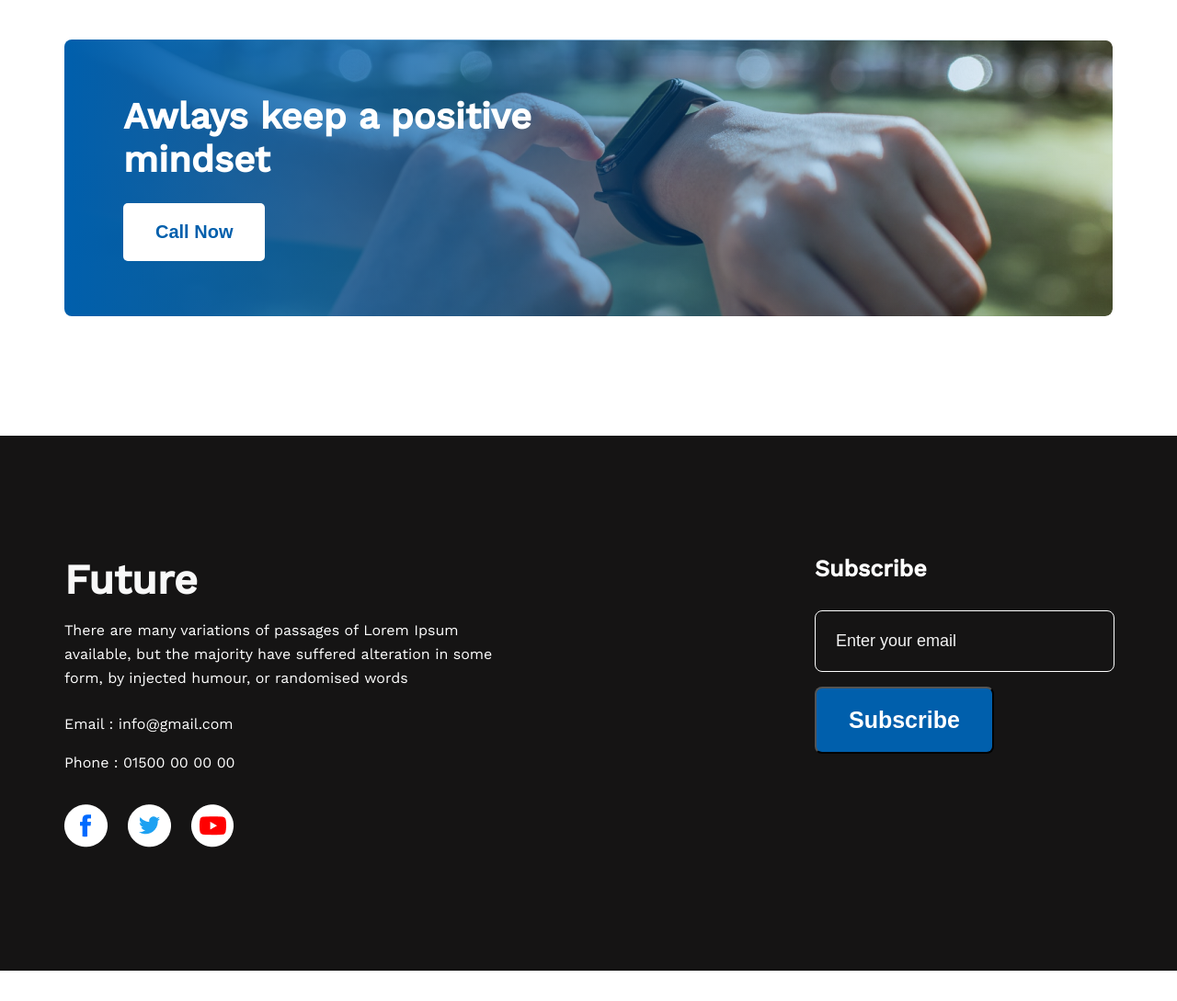
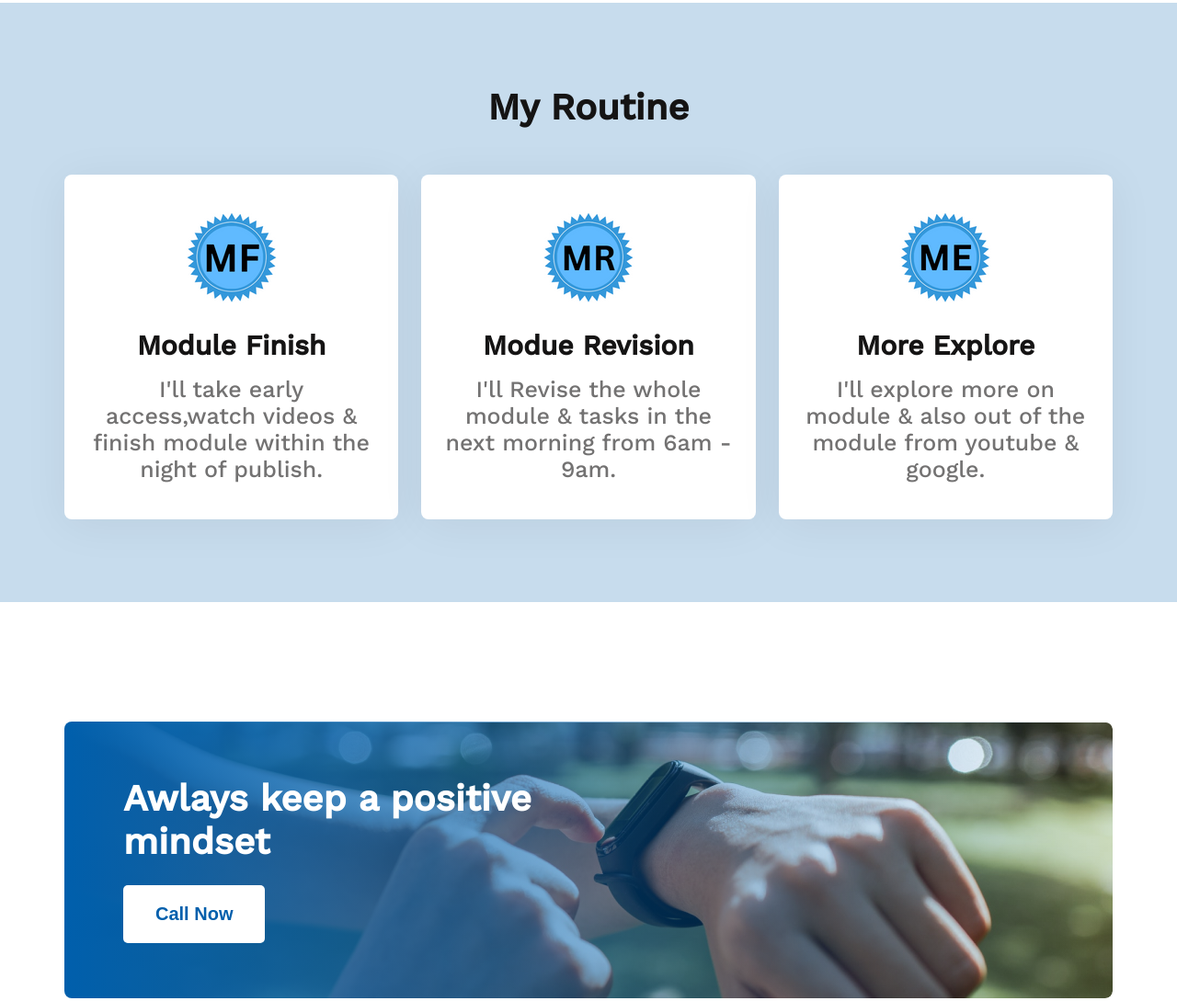
Before and after one commit to devpro-sajid/assignment1, a plain HTML site: page index.html in a window 1280 px wide. Shown: the part 2176-3265 px from the top of the page at 92% size. Before the commit the page ends 3232 px from the top, so only its background shows below. Drawn offline with nearby package versions, Linux system fonts and the light colour scheme.

Commit message:
bonus-routine Section Complete

```diff
--- a/index.html
+++ b/index.html
@@ -5,6 +5,7 @@
     <meta http-equiv="X-UA-Compatible" content="IE=edge">
     <meta name="viewport" content="width=device-width, initial-scale=1.0">
     <title>Assignment One</title>
+    <link rel="icon" type="image/x-icon" href="/images/icons/web.png">
     <link rel="stylesheet" href="styles/style.css">
     <link rel="preconnect" href="https://fonts.googleapis.com"><link rel="preconnect" href="https://fonts.gstatic.com" crossorigin><link href="https://fonts.googleapis.com/css2?family=Work+Sans:wght@400;500&display=swap" rel="stylesheet">
     <script src="https://kit.fontawesome.com/3c32b2ffc3.js" crossorigin="anonymous"></script>
@@ -65,6 +66,26 @@
                 </div>
             </div>
         </section>
+         <!-- My routine -->
+         <section class="my-routine">
+            <h1 class="section-title">My Routine</h1>
+            <div class="routine-container">
+                <div class="routine-details">
+                    <img src="images/icons/mf.png" alt="" class="routine-logo">
+                    <h3 class="routine-title">Module Finish</h3>
+                    <p class="routine-des">I'll take early access,watch videos & finish module within the night of publish.</p>
+                </div>
+                <div class="routine-details">
+                    <img src="images/icons/mr.png" alt="" class="routine-logo">
+                    <h3 class="routine-title">Modue Revision</h3>
+                    <p class="routine-des">I'll Revise the whole module & tasks in the next morning from 6am - 9am.</p>
+                </div>
+                <div class="routine-details">
+                    <img src="images/icons/me.png" alt="" class="routine-logo">
+                    <h3 class="routine-title">More Explore</h3>
+                    <p class="routine-des">I'll explore more on module & also out of the module from youtube & google.</p>
+                </div>
+         </section>
         <!-- Mindset Watch section -->
         <section class="mindset-watch">
 
@@ -83,9 +104,9 @@
                 <p class="footer-des">There are many variations of passages of Lorem Ipsum available, but the majority have suffered alteration in some form, by injected humour, or randomised words</p>
                 <p class="contact-info">Email : info@gmail.com</p>
                 <p class="contact-info">Phone : 01500 00 00 00</p>
-                <img src="images/icons/fb.png" alt="">
-                <img src="images/icons/twitter.png" alt="">
-                <img src="images/icons/youtube.png" alt="">
+                <a href="#"><img src="images/icons/fb.png" alt=""></a>
+                <a href="#"><img src="images/icons/twitter.png" alt=""></a>
+                <a href="#"><img src="images/icons/youtube.png" alt=""></a>
             </div>
             <div class="footer-form">
                 <h3 class="form-title">Subscribe</h3>
--- a/styles/style.css
+++ b/styles/style.css
@@ -114,6 +114,9 @@ h1,h2,h3,h4,h5,h6,p{
 
 }
 /* My-Plans Css */
+.my-plans{
+    padding-bottom:90px;
+}
 .my-plans h1{
     text-align:center;
     margin-bottom:50px;
@@ -140,6 +143,52 @@ h1,h2,h3,h4,h5,h6,p{
 
 }
 .plans-des{
+    font-style: normal;
+    font-weight: 500;
+    font-size: 25px;
+    line-height: 29px;
+    text-align: center;
+    color: #737272;
+}
+/* Routine CSS */
+.my-routine{
+    padding:90px 0px;
+    text-align:center;
+    background-color:#005fac38 ;
+}
+.my-routine h1{
+    padding-bottom:50px;
+}
+.routine-container{
+    display:flex;
+    width:1140px;
+    justify-content: space-between;
+    align-items: center;
+    margin:auto;
+    text-align: center;
+    gap:25px;
+}
+.routine-details{
+    width:33%;
+    background-color:white;
+    padding:40px 20px;
+    border-radius: 8px;
+    box-shadow: 0px 6px 50px rgba(0, 0, 0, 0.06);
+}
+.routine-logo{
+    width:100px;
+}
+.routine-title{
+    padding:24px 0px 16px 0px;
+    font-style: normal;
+    font-weight: 700;
+    font-size: 30px;
+    line-height: 35px;
+    text-align: center;
+    color: #151414;
+
+}
+.routine-des{
     font-style: normal;
     font-weight: 500;
     font-size: 25px;
@@ -249,6 +298,13 @@ footer .email-input{
     color: #F3F3F3;
 
     padding:22px;
+    outline:none;
+}
+footer .email-input:focus{
+    border:1px solid #005FAC;
+    transition:.5s;
+
+
 }
 footer .email-input::placeholder{
     font-style: normal;
@@ -266,7 +322,7 @@ footer .sub-btn{
     padding:20px 35px;
     background: #005FAC;
     border-radius: 8px;
-
+    border:none;
 }
 .footer-text img{
     margin-right:18px;
```
Also changed, not shown: images/icons/me.png (added), images/icons/mf.png (added), images/icons/mr.png (added).
